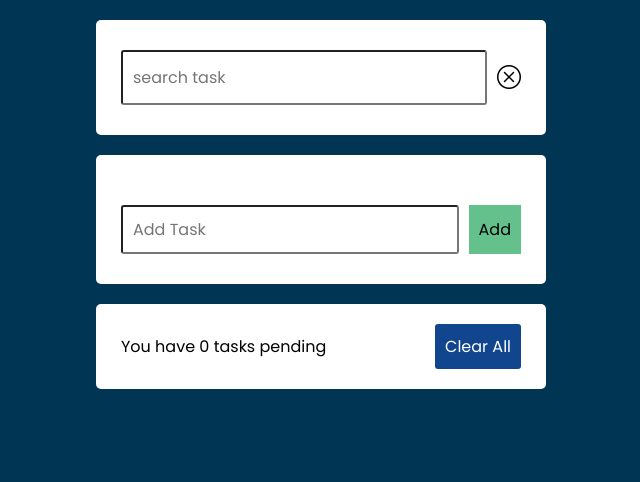
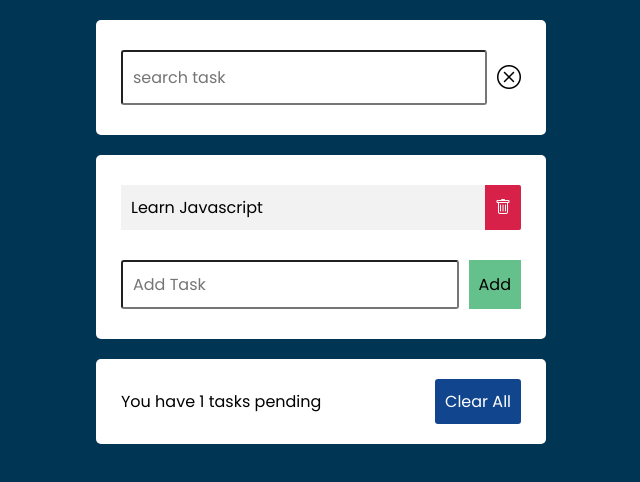
Before and after one commit to PavithranV17/Todo-app, a plain HTML site: page index.html in a window 1280 px wide. Shown: the part 140-622 px from the top of the page, without its empty margins (319-959 px from the left). Drawn offline with nearby package versions, Linux system fonts and the light colour scheme.

Commit message:
fix : added li tag in html file

```diff
--- a/index.html
+++ b/index.html
@@ -25,11 +25,11 @@
 
                 <div class="task-box">
                     <ul class="tasks">
-                        <!-- <li>
-                            <span>Eat</span>
+                        <li>
+                            <span>Learn Javascript</span>
                             <i class="bi bi-trash delete"></i>
                         </li>
-                        <li>
+                        <!-- <li>
                             <span>Sleep</span>
                             <i class="bi bi-trash delete"></i>
                         </li>
```
